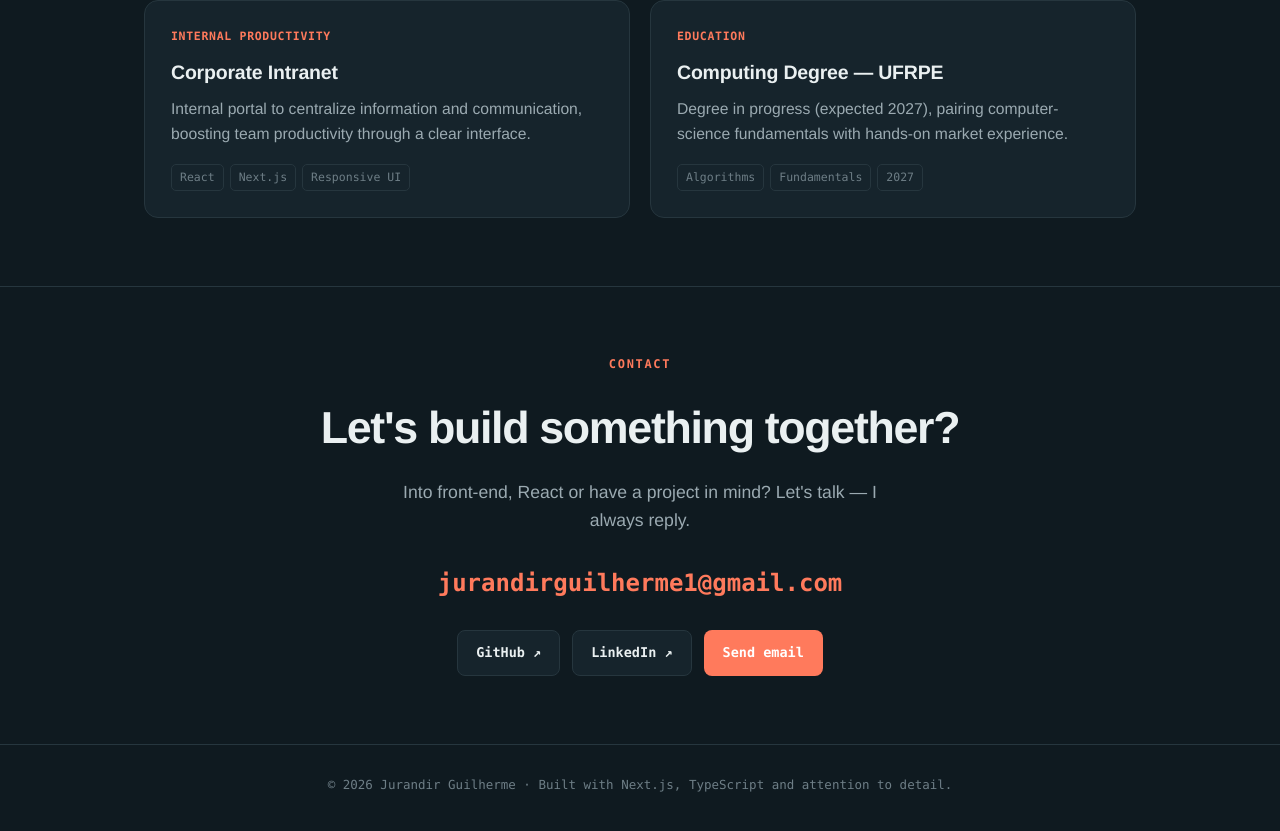
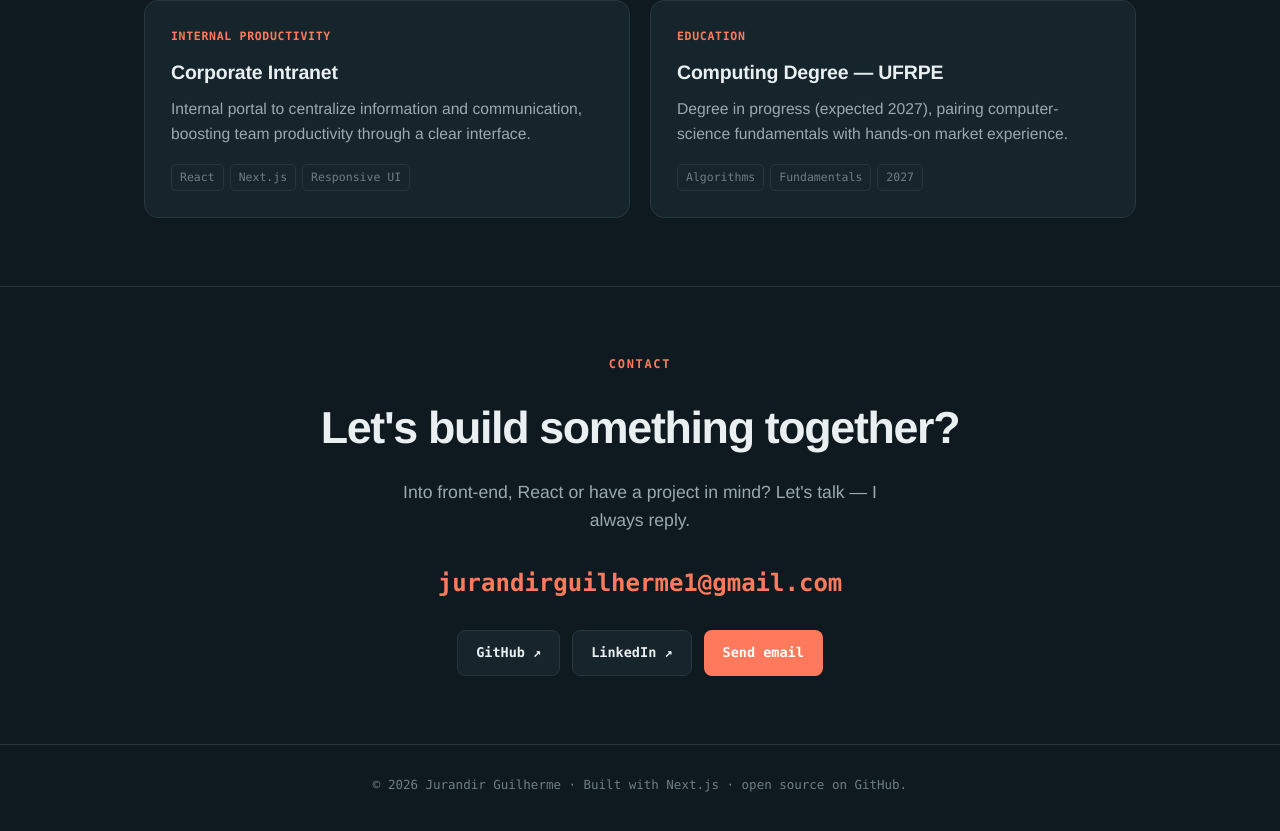
Before and after one commit to JurandirGuilherme/portfolio, a Next.js app: page / in a window 1280 px wide. Shown: the part 3072-3903 px from the top of the page. Built offline with nearby package versions, Linux system fonts and the light colour scheme.

Commit message:
copy: footer mais natural, convidando ao repositório

```diff
--- a/data/content/en.ts
+++ b/data/content/en.ts
@@ -133,7 +133,7 @@ export const en: Content = {
   },
 
   footer:
-    "© 2026 Jurandir Guilherme · Built with Next.js, TypeScript and attention to detail.",
+    "© 2026 Jurandir Guilherme · Built with Next.js · open source on GitHub.",
 
   ui: {
     nav: {
--- a/data/content/pt.ts
+++ b/data/content/pt.ts
@@ -139,7 +139,7 @@ export const pt: Content = {
   },
 
   footer:
-    "© 2026 Jurandir Guilherme · Feito com Next.js, TypeScript e atenção aos detalhes.",
+    "© 2026 Jurandir Guilherme · Feito com Next.js · código aberto no GitHub.",
 
   ui: {
     nav: {
```
